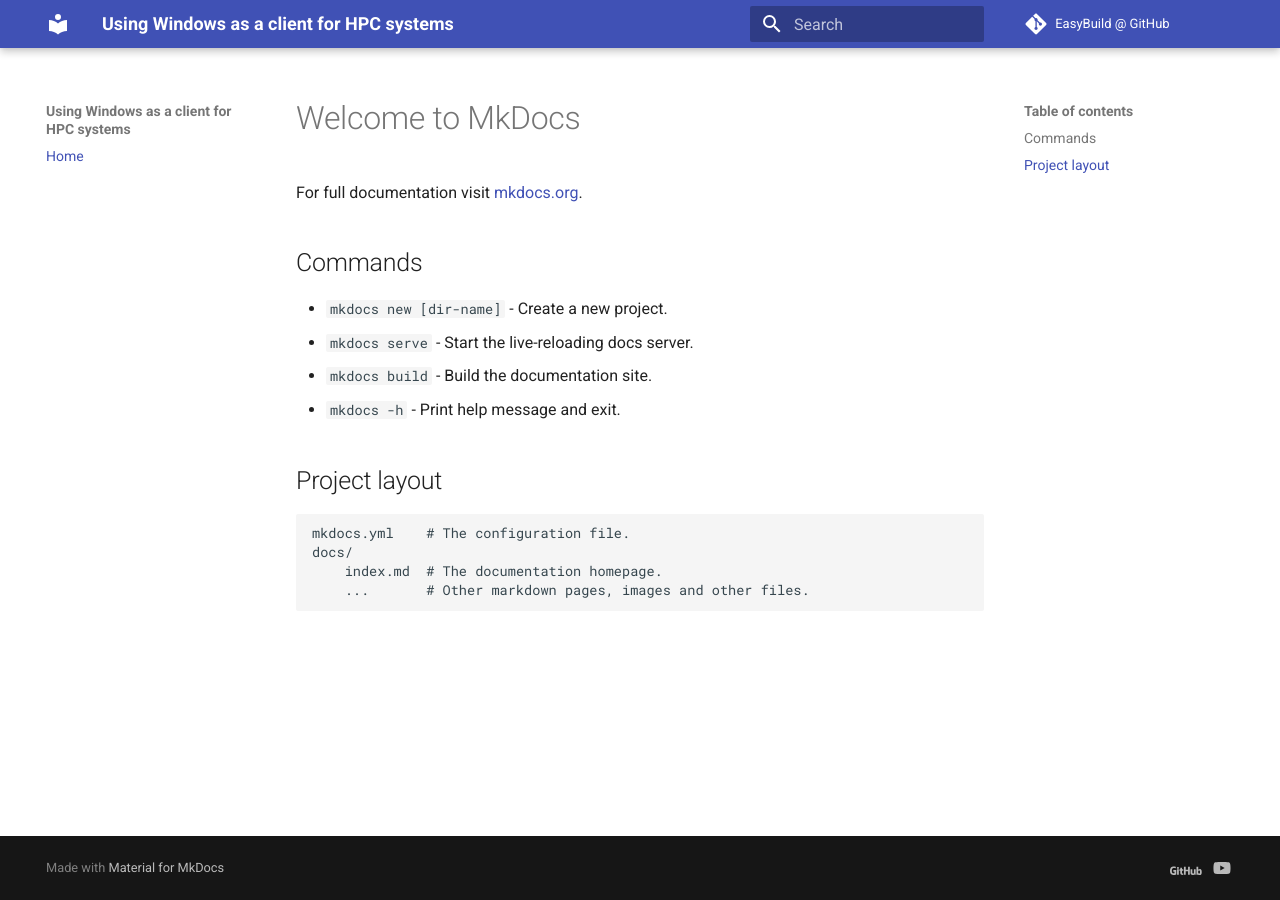
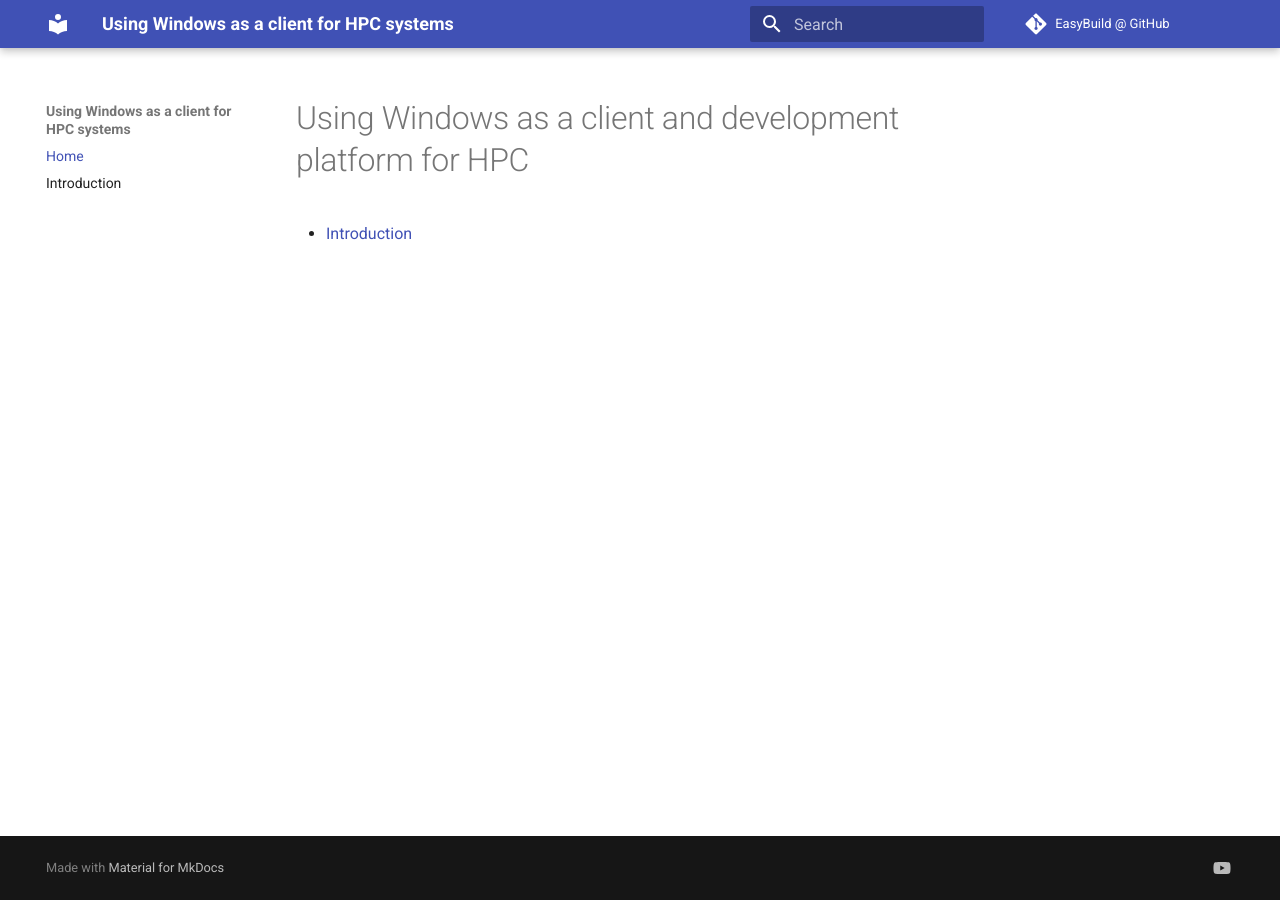
Before and after one commit to klust/windows-client-HPC, an MkDocs documentation site: the page built from docs/index.md, in a window 1280 px wide. Built offline with MkDocs 1.6.1 and Material for MkDocs 9.7.7, drawn with Linux system fonts in a browser that asks for light colours; comment, search, counter and statistics services are not loaded.

Commit message:
Introduction page

```diff
--- a/docs/index.md
+++ b/docs/index.md
@@ -1,17 +1,3 @@
-# Welcome to MkDocs
+# Using Windows as a client and development platform for HPC
 
-For full documentation visit [mkdocs.org](https://www.mkdocs.org).
-
-## Commands
-
-* `mkdocs new [dir-name]` - Create a new project.
-* `mkdocs serve` - Start the live-reloading docs server.
-* `mkdocs build` - Build the documentation site.
-* `mkdocs -h` - Print help message and exit.
-
-## Project layout
-
-    mkdocs.yml    # The configuration file.
-    docs/
-        index.md  # The documentation homepage.
-        ...       # Other markdown pages, images and other files.
+-   [Introduction](0_00_introduction)
--- a/mkdocs.yml
+++ b/mkdocs.yml
@@ -9,6 +9,7 @@ repo_url: https://github.com/klust/windows-client-HPC
 edit_uri: windows-client-HPC/edit/master/docs
 nav:
   - Home: index.md
+  - Introduction: 0_00_introduction.md
 plugins:
   # show revision date at bottom of each page
   - git-revision-date-localized
@@ -32,8 +33,8 @@ markdown_extensions:
 extra:
   # add links in bottom right
   social:
-    - type: github
-      icon: octicons/logo-github
-      link: https://github.com/klust
+    #- type: github
+    #  icon: octicons/logo-github
+    #  link: https://github.com/klust
     - icon: fontawesome/brands/youtube
       link: https://www.youtube.com/channel/UC3szWMS7glcfWsEZTZXQ1oQ
```
Also changed, not shown: docs/0_00_introduction.md (added, +22 -0 lines).
